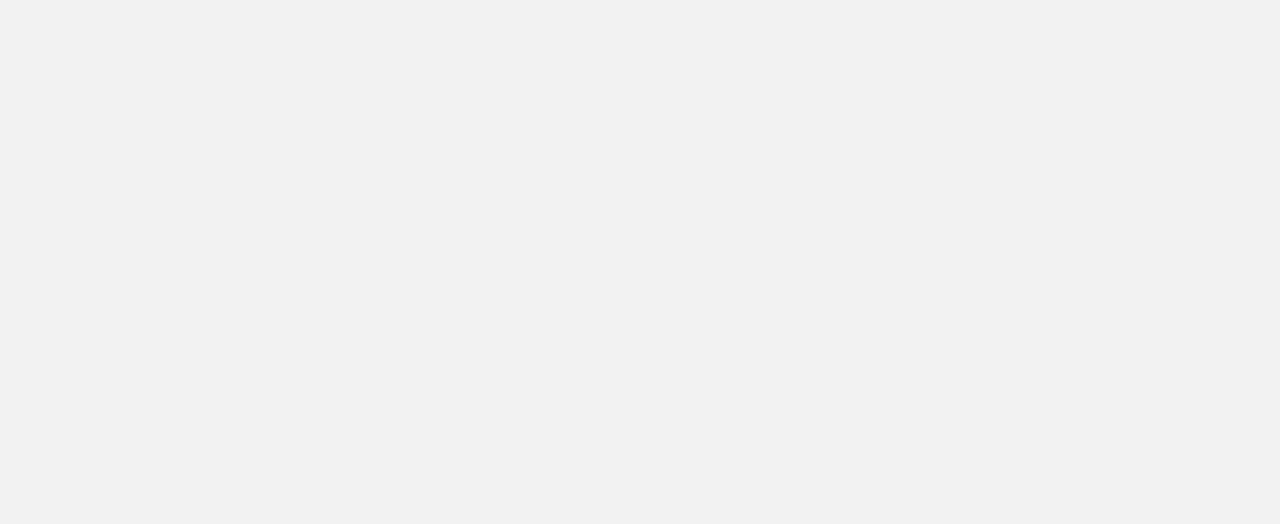
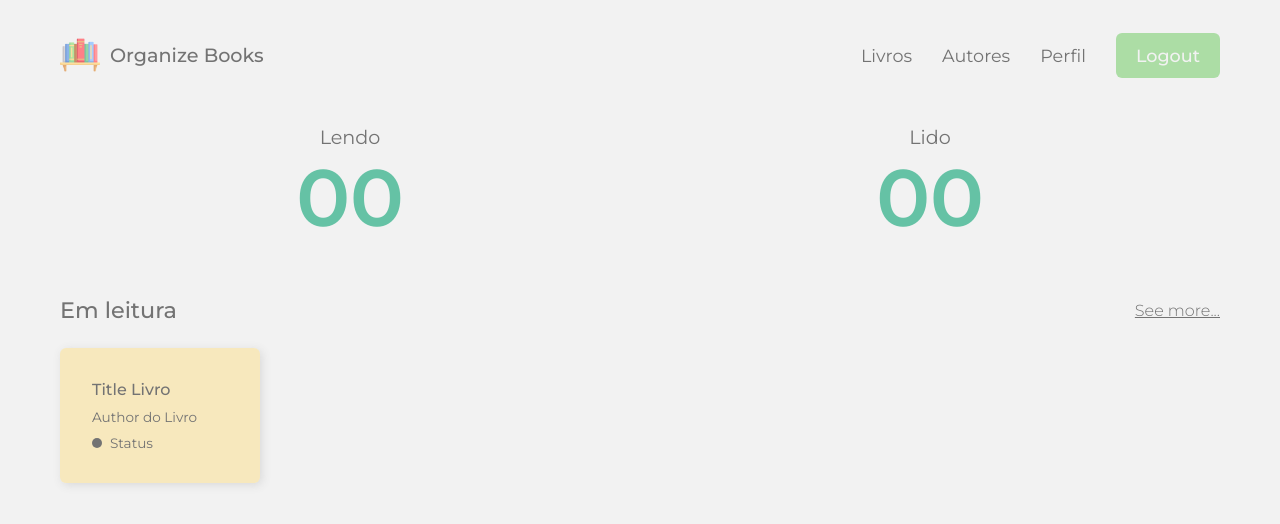
Before and after one commit to eduardamirelly/organize-books, a React (Create React App) app: page /home in a window 1280 px wide. Before the commit this address had no page. Shown: the top 524 px of the page. Built offline with nearby package versions, Linux system fonts and the light colour scheme.

Commit message:
code Home.js page

```diff
--- a/src/App.js
+++ b/src/App.js
@@ -2,6 +2,7 @@ import { BrowserRouter as Router, Routes, Route } from 'react-router-dom'
 import LandingPage from './components/pages/LandingPage';
 import Login from './components/pages/Login';
 import Register from './components/pages/Register';
+import Home from './components/pages/Home';
 
 function App() {
   return (
@@ -15,6 +16,8 @@ function App() {
           <Route path='/login' element={<Login />} />
           {/* ROUTE REGISTER */}
           <Route path='/register' element={<Register />} />
+          {/* ROUTE HOME BOOKS */}
+          <Route path='/home' element={<Home />} />
         </Routes>
       </Router>
     </>
--- /dev/null
+++ b/src/components/layout/BookBlock.css
@@ -0,0 +1,32 @@
+.block-book{
+    display: flex;
+    flex-direction: column;
+    justify-content: center;
+    align-items: flex-start;
+    padding: 2rem;
+    min-width: 200px;
+    max-width: 400px;
+    background-color: rgba(254, 223, 138, 0.5);
+    border-radius: 6px;
+    color: #737373;
+    box-shadow: 2px 2px 10px #D9D9D9;
+}
+
+.block-book h4{
+    font-size: 1rem;
+    font-weight: 500;
+}
+
+.block-book p{
+    font-size: .85rem;
+    margin-top: 10px;
+}
+
+.block-book .circle{
+    width: 10px;
+    height: 10px;
+    background-color: #737373;
+    border-radius: 50%;
+    margin-top: 10px;
+    margin-right: 8px;
+}
--- /dev/null
+++ b/src/components/layout/BookBlock.js
@@ -0,0 +1,24 @@
+import React from 'react'
+import './BookBlock.css'
+
+function BookBlock(props) {
+  return (
+    <div className="block-book">
+        <h4>
+            {props.title}
+        </h4>
+        <p>
+            {props.author}
+        </p>
+        <div className="block-horizontal-start">
+            <div className="circle"></div>
+            <p>Status</p>
+        </div>
+        <div className="">
+
+        </div>
+    </div>
+  )
+}
+
+export default BookBlock
--- /dev/null
+++ b/src/components/layout/HeaderBlock.css
@@ -0,0 +1,14 @@
+.title-block{
+    font-size: 1.4rem;
+    font-weight: 500;
+    color: #737373;
+}
+.see-more-block{
+    font-size: 1rem;
+    font-weight: 300;
+    color: #737373;
+    text-decoration: underline;
+}
+.see-more-block:hover{
+    opacity: .8;
+}
--- /dev/null
+++ b/src/components/layout/HeaderBlock.js
@@ -0,0 +1,18 @@
+import React from 'react'
+import './HeaderBlock.css'
+import { Link } from 'react-router-dom'
+
+function HeaderBlock(props) {
+  return (
+    <div className="block-horizontal-between">
+        <h4 className="title-block">
+          {props.text}
+        </h4>
+        <Link to={props.link} className="see-more-block">
+          See more...
+        </Link>
+    </div>
+  )
+}
+
+export default HeaderBlock
--- a/src/components/layout/Navbar.css
+++ b/src/components/layout/Navbar.css
@@ -29,7 +29,6 @@
         display: flex;
         flex-direction: column;
         width: 100%;
-        min-height: 100px;
         align-items: flex-start;
         justify-content: space-around;
     }
--- /dev/null
+++ b/src/components/layout/StatusCount.css
@@ -0,0 +1,16 @@
+.name-status{
+    font-size: 1.2rem;
+    font-weight: 400;
+    color: #737373;
+}
+
+.count-status{
+    color: #65C2A5;
+    font-size: 5rem;
+    font-weight: 600;
+}
+
+.space-component{
+    padding: 20px 0px;
+    margin: 30px;
+}
--- /dev/null
+++ b/src/components/layout/StatusCount.js
@@ -0,0 +1,17 @@
+import React from 'react'
+import './StatusCount.css'
+
+function StatusCount(props) {
+  return (
+    <div className="block-vertical space-component">
+        <h4 className="name-status">
+            {props.name}
+        </h4>
+        <p className="count-status">
+            {props.value}
+        </p>
+    </div>
+  )
+}
+
+export default StatusCount
--- a/src/components/links/ButtonGreen.css
+++ b/src/components/links/ButtonGreen.css
@@ -1,5 +1,5 @@
 .btn-green{
-    padding: 15px 20px;
+    padding: 12px 20px;
     background-color: #ACDDA5;
     border-radius: 6px;
     font-size: 1.1rem;
--- /dev/null
+++ b/src/components/pages/Home.css
@@ -0,0 +1,32 @@
+.block-vertical{
+    display: flex;
+    justify-content: center;
+    flex-direction: column;
+    align-items: center;
+    width: 100%;
+}
+
+.block-horizontal{
+    display: flex;
+    justify-content: center;
+    align-items: center;
+    width: 100%;
+}
+
+.block-horizontal-between{
+    width: 100%;
+    display: flex;
+    justify-content: space-between;
+    align-items: center;
+}
+
+.block-horizontal-start{
+    width: 100%;
+    display: flex;
+    justify-content: flex-start;
+    align-items: center;
+}
+
+.p-3{
+    padding: 1.5rem 0;
+}
--- a/src/components/pages/Home.js
+++ b/src/components/pages/Home.js
@@ -1,6 +1,10 @@
 import React from 'react'
 import Navbar from '../layout/Navbar'
 import Container from '../layout/Container'
+import StatusCount from '../layout/StatusCount'
+import './Home.css'
+import HeaderBlock from '../layout/HeaderBlock'
+import BookBlock from '../layout/BookBlock'
 
 function Home() {
 
@@ -11,6 +15,16 @@ function Home() {
     <>
         <Container>
             <Navbar menu_btnBg={menu_btnBg} menu_links={menu_links} />
+            <div className="block-horizontal">
+              <StatusCount name="Lendo" value="00" />
+              <StatusCount name="Lido" value="00" />
+            </div>
+            <div className="block-vertical">
+              <HeaderBlock text="Em leitura" link="#" />
+              <div className="block-horizontal-start p-3">
+                <BookBlock title="Title Livro" author="Author do Livro" />
+              </div>
+            </div>
         </Container>
     </>
   )
```
Also changed, not shown: src/components/forms/Form.css (line endings or trailing spaces).
